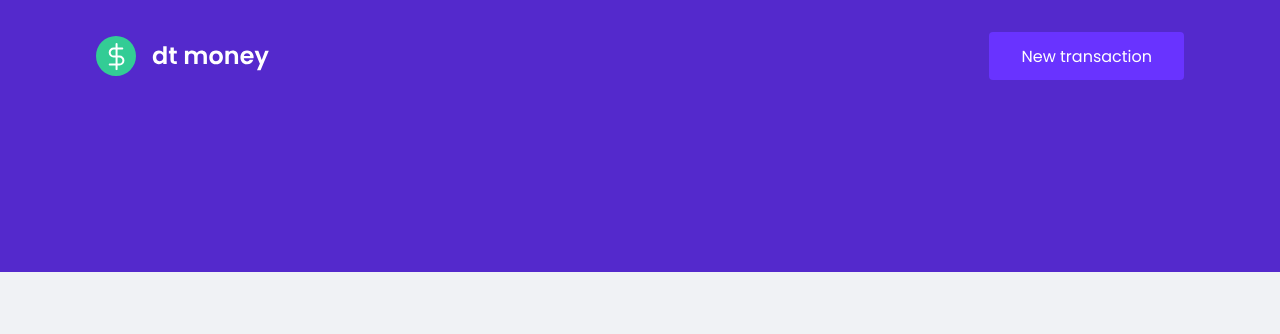
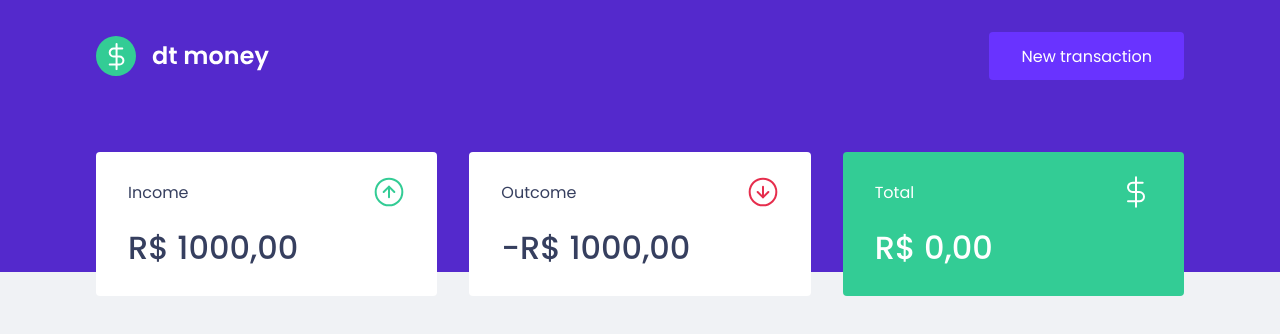
Before and after one commit to gabrielrauch/dtmoney, a React (Create React App) app: page / in a window 1280 px wide. Shown: the top 334 px of the page. Built offline with nearby package versions, Linux system fonts and the light colour scheme.

Commit message:
Create Dashboard and Summary

```diff
--- a/public/index.html
+++ b/public/index.html
@@ -10,7 +10,7 @@
 
   <link rel="shortcut icon" href="favicon.png" type="image/x-icon" />
 
-  <link href="https://fonts.googleapis.com/css2?family=Poppins:wght@400;600&display=swap" rel="stylesheet">
+  <link href="https://fonts.googleapis.com/css2?family=Poppins:wght@400;500;600&display=swap" rel="stylesheet">
 
   <title>dtmoney</title>
 </head>
--- a/src/App.tsx
+++ b/src/App.tsx
@@ -1,3 +1,4 @@
+import { Dashboard } from "./components/Dashboard";
 import { Header } from "./components/Header";
 import { GlobalStyle } from "./styles/global"
 
@@ -5,6 +6,7 @@
   return (
     <>
       <Header />
+      <Dashboard />
       <GlobalStyle />
     </>
   );
--- /dev/null
+++ b/src/components/Dashboard/index.tsx
@@ -0,0 +1,10 @@
+import { Summary } from "../Summary";
+import { Container } from "./styles";
+
+export function Dashboard() {
+    return (
+        <Container>
+            <Summary />
+        </Container>
+    );
+}
--- /dev/null
+++ b/src/components/Dashboard/styles.ts
@@ -0,0 +1,7 @@
+import styled from "styled-components";
+
+export const Container = styled.main`
+    max-width: 1120px;
+    margin: 0 auto;
+    padding: 2.5rem 1rem;
+`
--- /dev/null
+++ b/src/components/Summary/index.tsx
@@ -0,0 +1,33 @@
+import { Container } from "./styles";
+import incomeImg from '../../assets/income.svg'
+import outcomeImg from '../../assets/outcome.svg'
+import totalImg from '../../assets/total.svg'
+
+
+export function Summary() {
+    return (
+        <Container>
+           <div>
+               <header>
+                   <p>Income</p>
+                   <img src={incomeImg} alt="Income" />
+               </header>
+               <strong>R$ 1000,00</strong>
+           </div>
+           <div>
+               <header>
+                   <p>Outcome</p>
+                   <img src={outcomeImg} alt="Outcome" />
+               </header>
+               <strong>-R$ 1000,00</strong>
+           </div>
+           <div className="highlight-background">
+               <header>
+                   <p>Total</p>
+                   <img src={totalImg} alt="Income" />
+               </header>
+               <strong>R$ 0,00</strong>
+           </div>
+        </Container>
+    );
+}
--- /dev/null
+++ b/src/components/Summary/styles.ts
@@ -0,0 +1,34 @@
+import styled from "styled-components";
+
+export const Container = styled.div`
+    display: grid;
+    grid-template-columns: repeat(3, 1fr);
+    gap: 2rem;
+    margin-top: -10rem;
+
+    div {
+        background: var(--shape);
+        padding: 1.5rem 2rem;
+        border-radius: 0.25rem;
+        color: var(--text-title);
+
+        header {
+            display: flex;
+            align-items: center;
+            justify-content: space-between;
+        }
+
+        strong {
+            display: block;
+            margin-top: 1rem;
+            font-size: 2rem;
+            font-weight: 500;
+            line-height: 3rem;
+        }
+
+        &.highlight-background {
+            background: var(--green);
+            color: #fff;
+        }
+    }
+`
--- a/src/styles/global.ts
+++ b/src/styles/global.ts
@@ -4,6 +4,7 @@
     :root {
         --red: #e52e4d;
         --blue: #5429cc;
+        --green: #33cc95;
 
         --blue-light: #6933ff;
 
```
